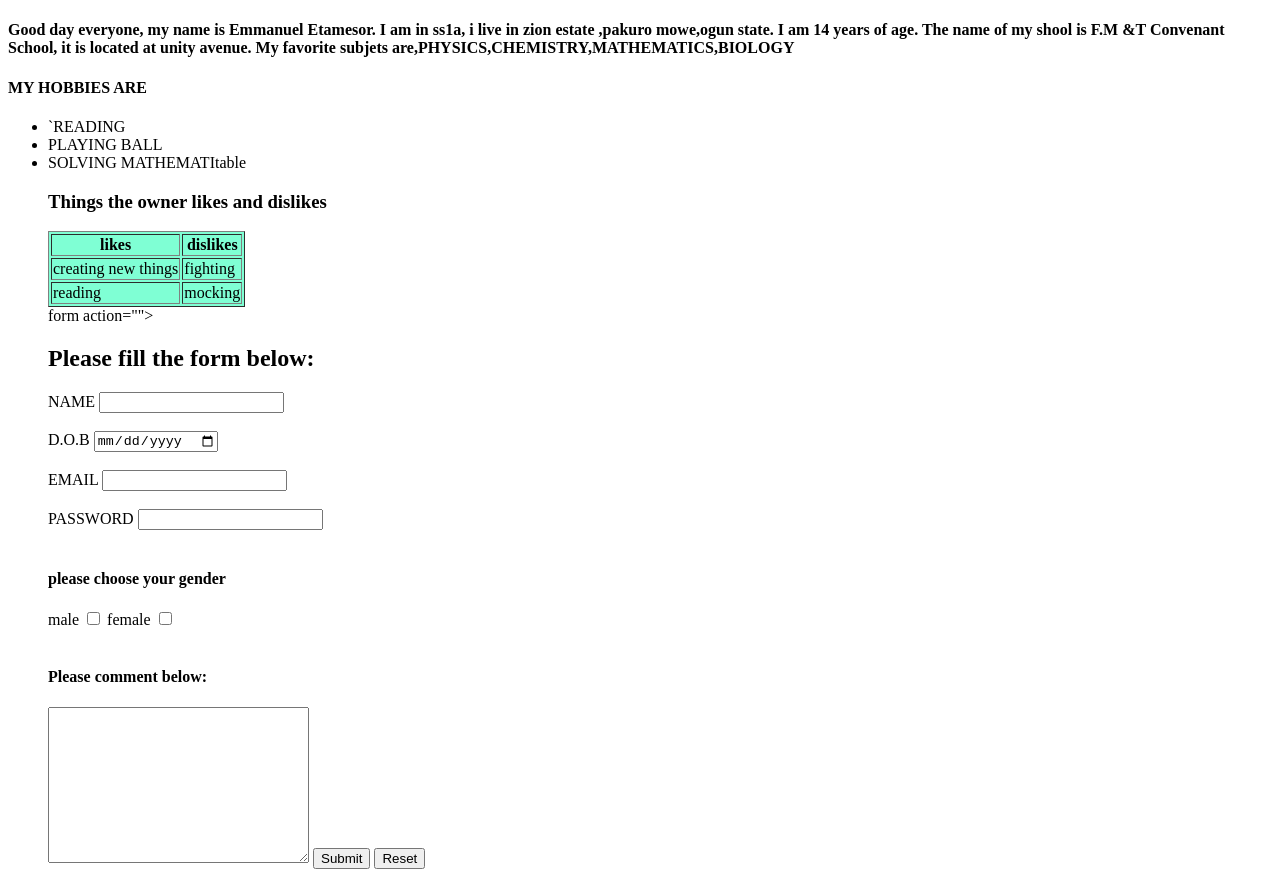
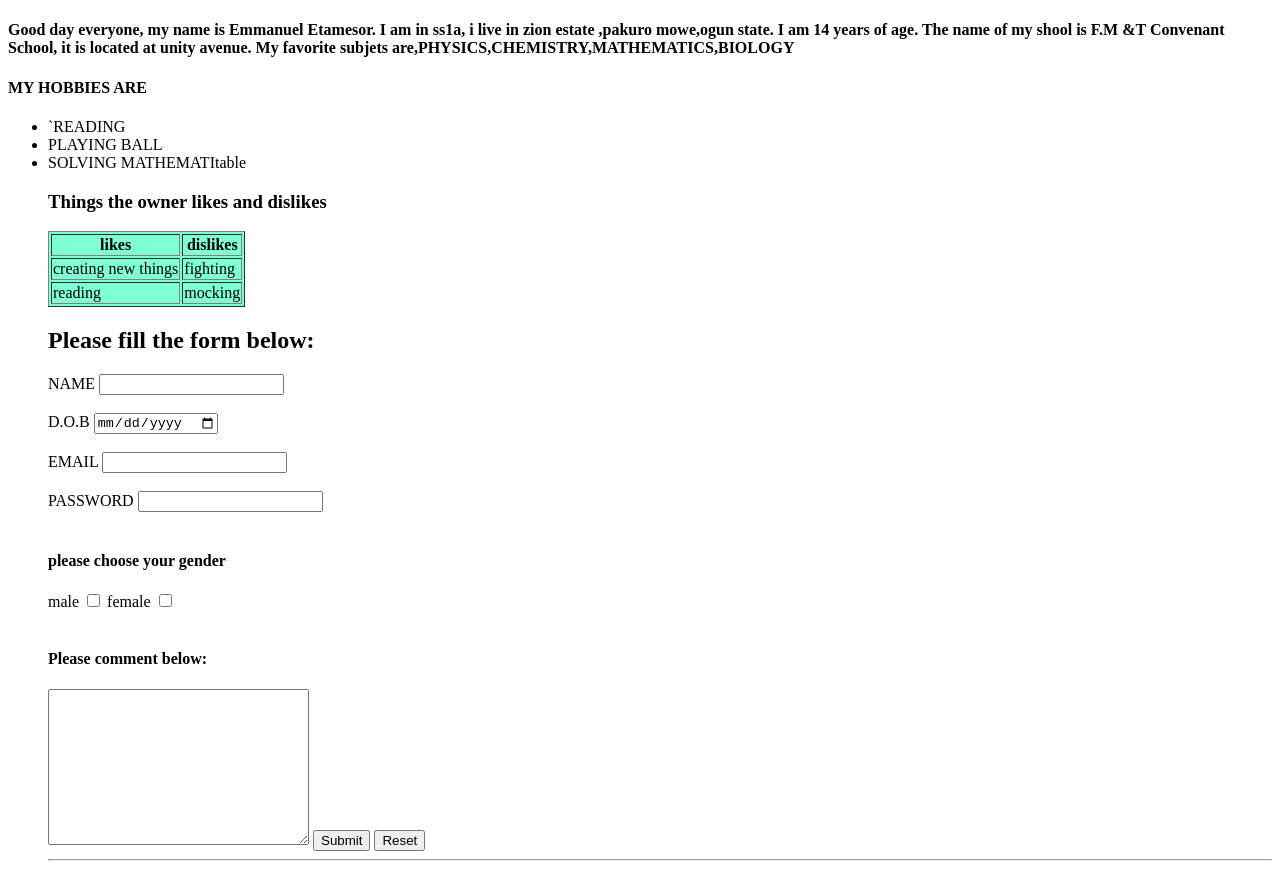
Before and after one commit to akinnkunmii/supersimple-website, a plain HTML site: page about the owner.html in a window 1280 px wide. Shown: the top 872 px of the page. Drawn offline with Linux system fonts and the light colour scheme.

Commit message:
Update about the owner.html

```diff
--- a/about the owner.html
+++ b/about the owner.html
@@ -34,7 +34,7 @@
             </tbody>
 
         </table>
-        form action="">
+        <form action="mailto:oghieetamesor@gmail.com">
         <h2>Please fill the form below: </h2>
         <label for="">NAME</label>
         <input type="text"></input><br>
```
